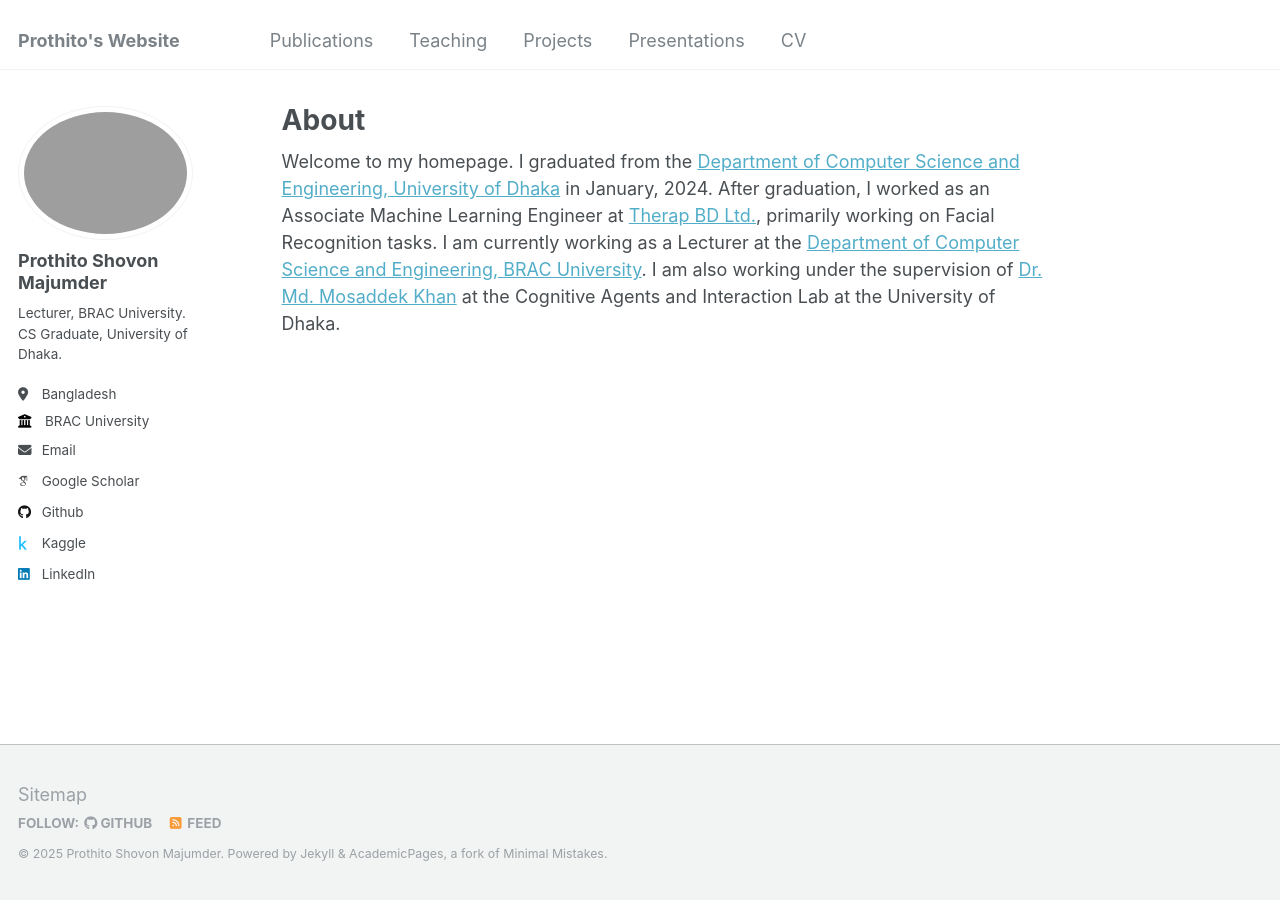
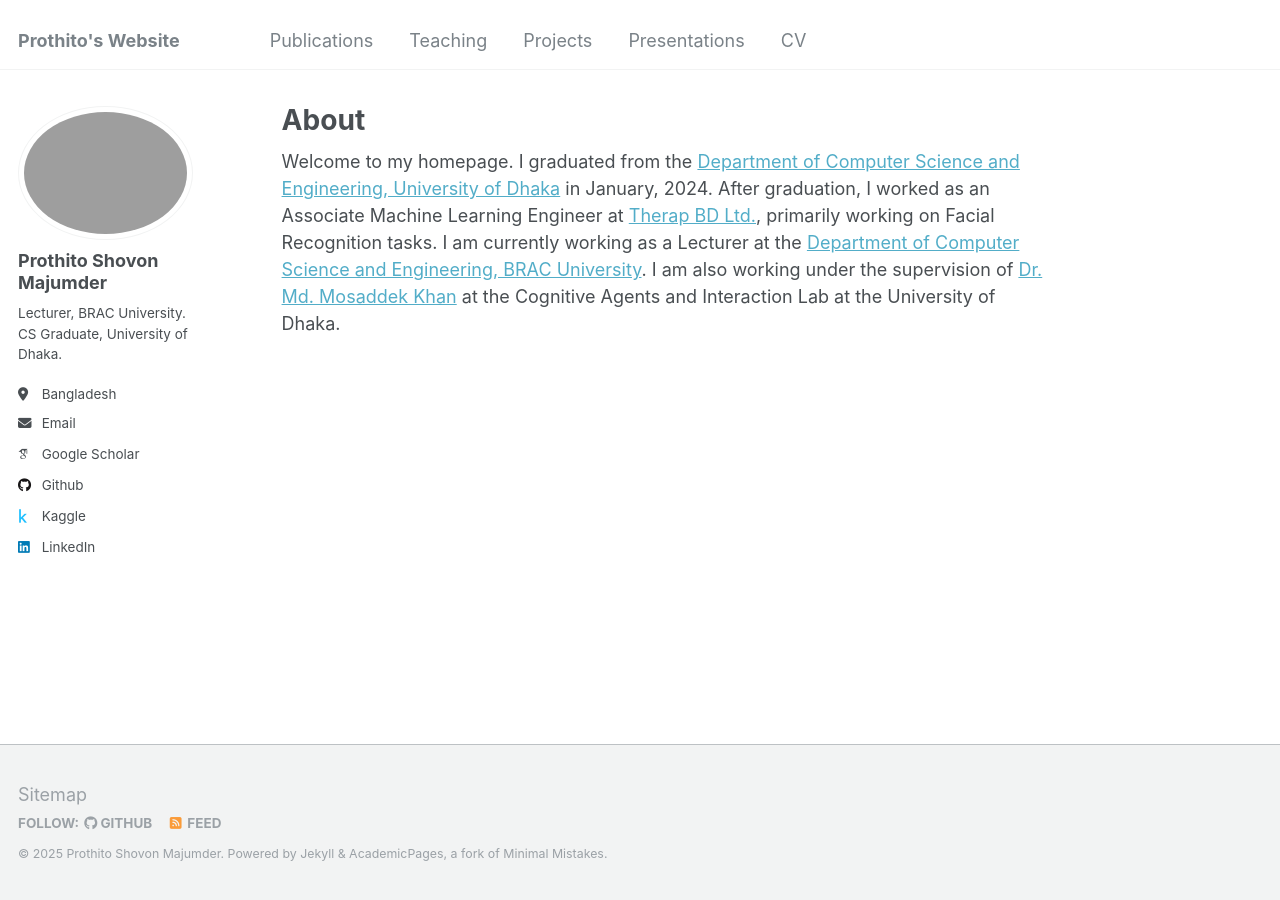
Before and after one commit to prothitoshovon/prothitoshovon.github.io, a Jekyll site: the page built from _pages/about.md, in a window 1280 px wide. Built offline with Jekyll 4.4.1, drawn with Linux system fonts in a browser that asks for light colours; some web fonts are replaced.

```diff
--- a/_config.yml
+++ b/_config.yml
@@ -26,7 +26,7 @@
   pronouns         : # example: "she/her"
   bio              : "Lecturer, BRAC University.<br>CS Graduate, University of Dhaka."
   location         : "Bangladesh"
-  employer         : "BRAC University"
+  employer         : # "BRAC University"
   uri              : # URL
   email            : "turnoshovon1999@gmail.com"
 
```
